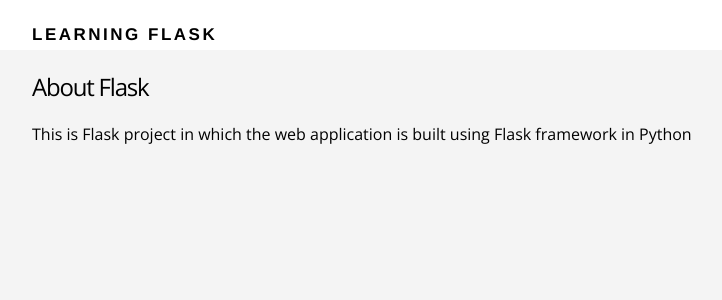
After one commit to sanginovs/flask, a Flask app: page /about in a window 1280 px wide. The commit adds this page. Shown: the top 300 px of the page, without its empty margins (108-830 px from the left). Run offline with Flask 2, Linux system fonts and the light colour scheme.

Commit message:
added about page

```diff
--- a/routes.py
+++ b/routes.py
@@ -6,6 +6,10 @@
 def index():
   return render_template("index.html")
 
+@app.route("/about")
+def about():
+    return render_template("about.html")
+
 
 if __name__ == "__main__":
   app.run(debug=True)
--- /dev/null
+++ b/templates/about.html
@@ -0,0 +1,15 @@
+{% extends "layout.html" %}
+
+{% block content %}
+
+
+  <main class="about-selection">
+    <div class="container">
+
+      <h2> About Flask </h2>
+      <p> This is Flask project in which the web application is built using Flask
+        framework in Python </p>
+
+      </div>
+      <main>
+        {% endblock %}
--- a/templates/index.html
+++ b/templates/index.html
@@ -7,6 +7,8 @@
       <div class="section-content">
         <h2>Discover places near you.</h2>
         <a href="#" class="btn-primary">Sign up</a>
+        <a href="{{url_for("about")}}" class="btn-secondary">Learn More</a>
+
       </div>
 
       <div class="section-device">
```
